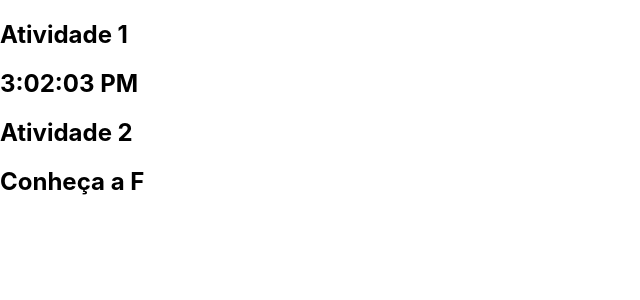
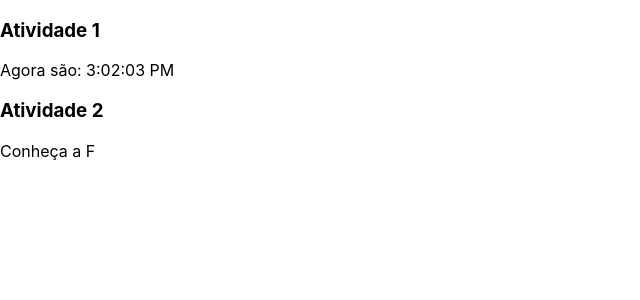
Before and after one commit to GustoVasconcelos/react-2-bim, a React (Create React App) app: page / in a window 1280 px wide. Shown: the top 300 px of the page, without its empty margins (0-640 px from the left). Built offline with nearby package versions, Linux system fonts and the light colour scheme.

Commit message:
Arrumado os warnings (tags de cabecalho <h1>...estavam ficando vazios.

```diff
--- a/src/Letreiro.js
+++ b/src/Letreiro.js
@@ -1,8 +1,8 @@
 export default function Letreiro() {
   return (
     <>
-        <h2>Atividade 2</h2>
-        <h2 id="letreiro"></h2>
+        <h3>Atividade 2</h3>
+        <p id="letreiro"></p>
     </>
   );
 }
--- a/src/Relogio.js
+++ b/src/Relogio.js
@@ -1,8 +1,8 @@
 export default function Relogio() {
   return (
     <>
-        <h2>Atividade 1</h2>
-        <h2 id="relogio"></h2>
+        <h3>Atividade 1</h3>
+        <p id="relogio"></p>
     </>
   );
 }
@@ -13,7 +13,7 @@ function AtualizaRelogio() {
 
     const relogioRoot = document.getElementById('relogio');
     if(relogioRoot) {
-        relogioRoot.innerHTML = hora + "<br/>";
+        relogioRoot.innerHTML = "Agora são: " + hora + "<br/>";
     }
 }
 
```
